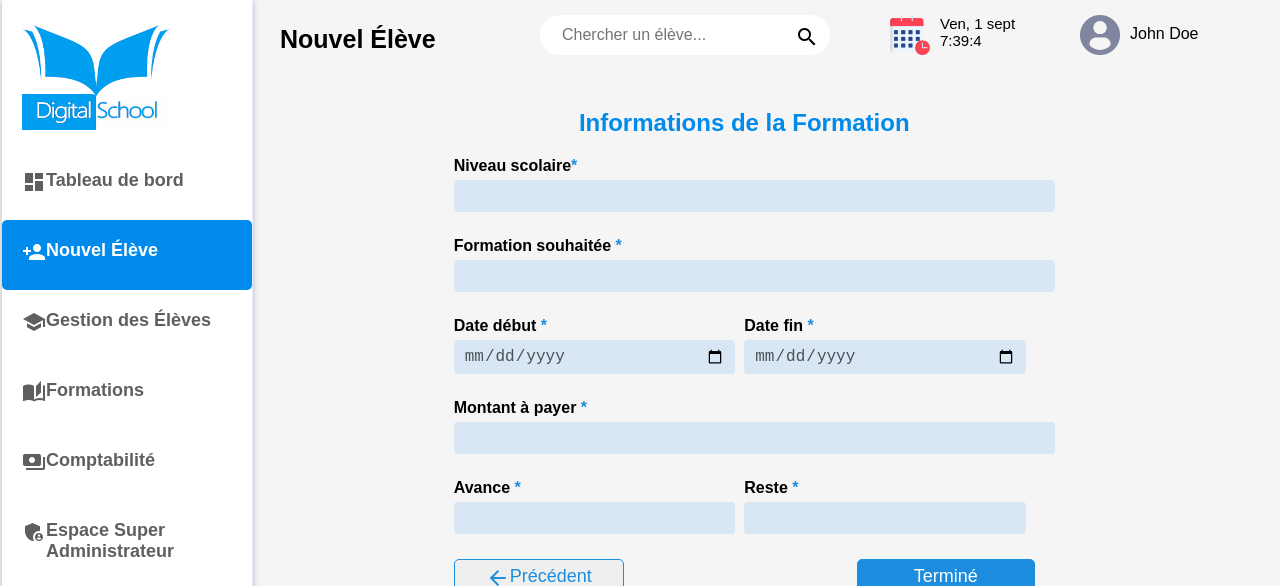
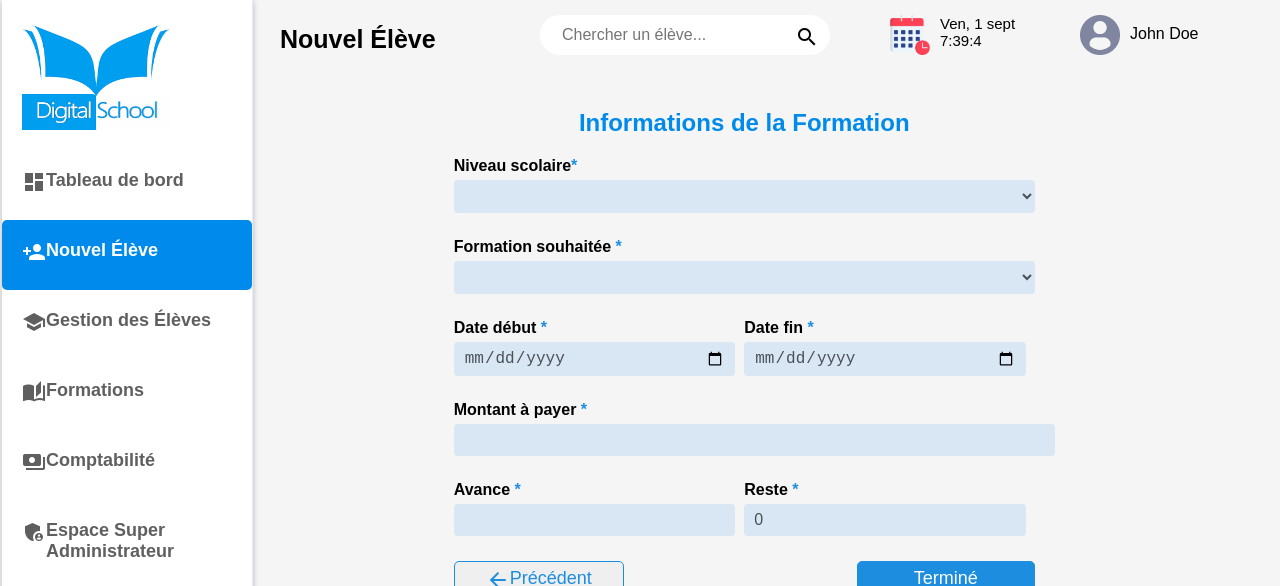
Before and after one commit to ASSAF1er/seed-digital-school, a React (Create React App) app: page /NouvelEleve/InfosFormation in a window 1280 px wide. Shown: the top 586 px of the page. Built offline with nearby package versions, Linux system fonts and the light colour scheme.

Commit message:
ajout de la fonctinnalité Nouvel élève

```diff
--- a/src/components/ListElement.jsx
+++ b/src/components/ListElement.jsx
@@ -6,7 +6,7 @@ function ListElement(props){
                 <span className={`${"material-icons"} ${"delete"}`} onClick={()=>props.handleDelete(props.id)}>delete_outline</span>
                 <span className={`${"material-icons"} ${"edit"}`}>edit</span>
             </td>
-            <td>{`${props.name.toUpperCase()}`}</td>
+            <td>{props.name.toUpperCase()}</td>
             <td>{props.surname.toUpperCase()}</td>
             <td>{props.sexe}</td>
             <td>{props.start}</td>
--- a/src/index.js
+++ b/src/index.js
@@ -13,6 +13,7 @@ import Formations from './pages/Formations';
 import Comptabilite from './pages/Comptabilite';
 import EspaceAdmin from './pages/EspaceAdmin';
 import MonProfil from './pages/MonProfil';
+import NewStudentProvider from './utils/NewStudentContext';
 
 
 const root = ReactDOM.createRoot(document.getElementById('root'));
@@ -21,15 +22,18 @@ root.render(
 
     <Router>
     <StudentListProvider>
+    <NewStudentProvider>
     <SideBar/>
       <Routes>
         <Route path='/' element={<DashBoard/>}/>
+
 
         <Route path='/NouvelEleve' >
           <Route path='/NouvelEleve/InfosPerso' element={<InfosPerso/>}/>
           <Route path='/NouvelEleve/InfosFormation' element={<InfosFormation/>}/>
           <Route path='/NouvelEleve/InfosContact' element={<InfosContact/>}/>
         </Route>
+
 
         <Route path='/gestionEleves' element={<GestionEleves/>}/>
         <Route path='/formations' element={<Formations/>}/>
@@ -39,6 +43,7 @@ root.render(
 
       </Routes>
     <App />
+    </NewStudentProvider>
     </StudentListProvider>
     </Router>
   </React.StrictMode>
--- a/src/pages/GestionEleves.jsx
+++ b/src/pages/GestionEleves.jsx
@@ -72,7 +72,7 @@ function GestionEleves(){
                 </table>
             </div>
 
-            <Link to='/InfosPerso'className="add-student-btn">
+            <Link to='/NouvelEleve/InfosPerso'className="add-student-btn">
                 <div >
                     <span class="material-icons">add_circle</span>
                 </div>
--- a/src/pages/InfosContact.jsx
+++ b/src/pages/InfosContact.jsx
@@ -1,11 +1,32 @@
 import UpperBar from "../components/upperBar"
 import '../styles/InfosPerso.css'
+import { useContext,useState } from "react"
 //import { useState } from "react"
 import { Link } from "react-router-dom"
+import { NewStudent } from "../utils/NewStudentContext"
 
 
 function InfosContact(){
    const title='Nouvel Élève'
+
+   const {newStudent, setNewStudent}=useContext(NewStudent)
+
+   const [tel1,setTel1]=useState('')
+   const [tel2,setTel2]=useState('')
+   const [email,setEmail]=useState('')
+   const [quater,setQuater]=useState('')
+
+   const handleClick=()=>{
+    setNewStudent({
+        ...newStudent,
+        tel1:tel1,
+        tel2:tel2,
+        email:email,
+        quater:quater,
+    })
+   }
+
+
 
     return(
         <div className="ajout-eleve">
@@ -17,17 +38,17 @@ function InfosContact(){
 
 
                             <label for="nom-enfant"> <span> Numéro de téléphone 1<span className="star">*</span></span>
-                            <input type="text" name="nom-enfant"  /></label><br/>
+                            <input type="text" name="nom-enfant" value={tel1} onChange={(e)=>setTel1(e.target.value)} /></label><br/>
 
                             <label for="nom-enfant">Numéro de téléphone 2 <br/>
-                            <input type="text" name="nom-enfant"  /></label><br/>
+                            <input type="text" name="nom-enfant" value={tel2} onChange={(e)=>setTel2(e.target.value)} /></label><br/>
 
 
                         <label for="nom-enfant"> <span> E-mail <span className="star">*</span></span> </label><br/>
-                        <input type="text" name="nom-enfant"  /><br/>
+                        <input type="text" name="nom-enfant" value={email} onChange={(e)=>setEmail(e.target.value)} /><br/>
 
                         <label for="nom-enfant"> <span> Quartier <span className="star">*</span></span> </label><br/>
-                        <input type="text" name="nom-enfant"  /><br/>
+                        <input type="text" name="nom-enfant" value={quater} onChange={(e)=>setQuater(e.target.value)} /><br/>
 
 
 
@@ -36,7 +57,7 @@ function InfosContact(){
                         <button className="btn-back"><Link to='/NouvelEleve/InfosPerso'>
                             <span className="material-icons">arrow_back</span>Précédent
                            </Link> </button>
-                        <button className="btn-next"><Link to='/NouvelEleve/InfosFormation'>
+                        <button className="btn-next" onClick={handleClick}><Link to='/NouvelEleve/InfosFormation'>
                             Suivant <span className="material-icons">navigate_next</span></Link>
                         </button>
                     </section>
--- a/src/pages/InfosFormation.jsx
+++ b/src/pages/InfosFormation.jsx
@@ -2,10 +2,40 @@ import UpperBar from "../components/upperBar"
 import '../styles/InfosPerso.css'
 //import { useState } from "react"
 import { Link } from "react-router-dom"
+import { useState,useContext } from "react"
+import { NewStudent } from "../utils/NewStudentContext"
+import { StudentList } from "../utils/StudentListContext"
 
 
 function InfosFormation(){
    const title='Nouvel Élève'
+
+   const {students,setStudents}=useContext(StudentList)
+   const {newStudent,setNewStudent}=useContext(NewStudent)
+
+   const [level,setLevel]=useState('')
+   const [training, setTraining]=useState('')
+   const [start,setStart]=useState('')
+   const [end,setEnd]=useState('')
+   const [amount, setAmount]=useState('')
+   const [advance, setAdvance]=useState('')
+   const [rest,setRest]=useState(amount-advance)
+
+   const handleClick=()=>{
+    setNewStudent({
+        ...newStudent,
+        level:level,
+        training:training,
+        start:start,
+        end:end,
+        amount:amount,
+        advance:advance,
+        rest:rest,
+    })
+    handleClick1()
+
+   }
+   const handleClick1=()=>{setStudents([newStudent,...students])}
 
 
     return(
@@ -17,32 +47,52 @@ function InfosFormation(){
                         <h2>Informations de la Formation</h2>
 
 
-                            <label for="nom-enfant"> <span> Niveau scolaire<span className="star">*</span></span>
-                            <input type="text" name="nom-enfant"  /></label><br/>
+                            <label for="level"> <span> Niveau scolaire<span className="star">*</span></span>
+                            <select name="level" id="level" onChange={(e)=>setLevel(e.target.value)}>
+                            <option value="" selected disabled></option>
+                                <option value="Master">CEP</option>
+                                <option value="BEPC">BEPC</option>
+                                <option value="Probatoire">Probatoire</option>
+                                <option value="Bac">Bac</option>
+                                <option value="Licence 1">Licence1</option>
+                                <option value="Licence 2">Licence 2</option>
+                                <option value="Licence 3">Licence 3</option>
+                                <option value="Master">Master</option>
+                                <option value="Autre">Autre</option>
+                            </select>
+                            </label><br/>
 
-                            <label for="nom-enfant"><span> Formation souhaitée  <span className="star">*</span></span><br/>
-                            <input type="text" name="nom-enfant"  /></label><br/>
+                            <label for="training"><span> Formation souhaitée  <span className="star">*</span></span><br/>
+                                <select name="taining" id="training" onChange={(e)=>setTraining(e.target.value)}>
+                                    <option value=""></option>
+                                    <option value="Développement web">Développement web</option>
+                                    <option value="Design Graphique">Design Graphique</option>
+                                    <option value="Marketing Digital">Marketing Digital</option>
+                                    <option value="Sécrétariat Bureautique">Sécrétariat Bureautique</option>
+                                    <option value="Développement Mobile">Développement Mobile</option>
+                                </select>
+                            </label><br/>
 
                             <div className="first-line">
 
                         <label for="nom-enfant"> <span> Date début <span className="star">*</span></span>
-                        <input type="date" name="nom-enfant"  /></label>
+                        <input type="date" name="nom-enfant" value={start} onChange={(e)=>setStart(e.target.value)} /></label>
 
                         <label for="nom-enfant"> <span> Date fin <span className="star">*</span></span>
-                        <input type="date" name="nom-enfant"  /></label>
+                        <input type="date" name="nom-enfant" value={end} onChange={(e)=>setEnd(e.target.value)} /></label>
 
                         </div>
 
                         <label for="nom-enfant"> <span> Montant à payer <span className="star">*</span></span></label><br/>
-                        <input type="text" name="nom-enfant"  /><br/>
+                        <input type="text" name="nom-enfant" value={amount} onChange={(e)=>setAmount(e.target.value)}  /><br/>
 
                         <div className="first-line">
 
                         <label for="nom-enfant"> <span> Avance <span className="star">*</span></span>
-                        <input type="text" name="nom-enfant"  /></label>
+                        <input type="text" name="nom-enfant" value={advance} onChange={(e)=>setAdvance(e.target.value)} /></label>
 
                         <label for="nom-enfant"> <span> Reste <span className="star">*</span></span>
-                        <input type="text" name="nom-enfant"  /></label>
+                        <input type="text" name="nom-enfant" value={rest} onChange={(e)=>setRest(e.target.value)} /></label>
 
                         </div>
 
@@ -52,7 +102,7 @@ function InfosFormation(){
                         <button className="btn-back"><Link to='/NouvelEleve/InfosContact'>
                             <span className="material-icons">arrow_back</span>Précédent
                            </Link> </button>
-                        <button className="btn-next"><Link>
+                        <button className="btn-next" onClick={handleClick }><Link>
                             Terminé </Link>
                         </button>
                     </section>
--- a/src/pages/InfosPerso.jsx
+++ b/src/pages/InfosPerso.jsx
@@ -1,17 +1,41 @@
 import UpperBar from "../components/upperBar"
 import '../styles/InfosPerso.css'
-import { useState } from "react"
+import { useState ,useContext} from "react"
 import { Link } from "react-router-dom"
+import { NewStudent } from "../utils/NewStudentContext"
+import { StudentList } from "../utils/StudentListContext"
 
 
 function InfosPerso(){
    const title='Nouvel Élève'
 
+   const {students}=useContext(StudentList)
+   const {newStudent,setNewStudent}=useContext(NewStudent)
+
+   const [name,setName]=useState('')
+   const [surname,setSurname]=useState('')
+   const [sexe,setSexe]=useState('')
+   const [birthDate,setBirthDate]=useState('')
+
+
    const [file, setFile]=useState()
    const handleChange= (e)=>{
        setFile(URL.createObjectURL(e.target.files[0]))
+   }
 
+   const handleClick=()=>{
+    setNewStudent(
+        {...newStudent,
+            id:students.length===0?1:students.length+1,
+            name:name,
+            surname:surname,
+            sexe:sexe,
+            birthday:birthDate,
+            photo:file,
+
+        })
    }
+
     return(
         <div className="ajout-eleve">
             <UpperBar title={title}/>
@@ -22,17 +46,23 @@ function InfosPerso(){
 
                         <div className="first-line">
                             <label for="nom-enfant"> <span>Nom <span className="star">*</span></span>
-                            <input type="text" name="nom-enfant"  /></label><br/>
+                            <input type="text" name="nom-enfant" value={name} onChange={(e)=>setName(e.target.value)} /></label><br/>
 
                             <label for="nom-enfant"> <span> Prénom <span className="star">*</span></span>
-                            <input type="text" name="nom-enfant"  /></label><br/>
+                            <input type="text" name="nom-enfant" value={surname} onChange={(e)=>setSurname(e.target.value)}  /></label><br/>
                         </div>
 
                         <label for="nom-enfant"> <span> Sexe<span className="star">*</span></span> </label><br/>
-                        <input type="text" name="nom-enfant"  /><br/>
+
+                            <select name="sexe" id="sexe" onChange={(e)=>setSexe(e.target.value)}>
+                                <option value="" disabled selected></option>
+                                <option value="F">Féminin</option>
+                                <option value="M">Masculin</option>
+                            </select>
+                            <br/>
 
                         <label for="nom-enfant"><span>Date de Naissance <span className="star">*</span></span></label><br/>
-                        <input type="date" name="nom-enfant"  /><br/>
+                        <input type="date" name="nom-enfant" value={birthDate}  onChange={(e)=>setBirthDate(e.target.value)}/><br/>
 
                         <label>Photo 4X4<br />
             <div  className={`${'img-previewer'} `}>
@@ -43,7 +73,7 @@ function InfosPerso(){
                     </form>
                     <section className="buttons">
 
-                        <button className="btn-next"><Link to='/NouvelEleve/InfosContact'>
+                        <button className="btn-next" onClick={handleClick}><Link to='/NouvelEleve/InfosContact'>
                             Suivant <span className="material-icons">navigate_next</span>
                         </Link></button>
                     </section>
--- a/src/styles/InfosPerso.css
+++ b/src/styles/InfosPerso.css
@@ -19,7 +19,7 @@
 
 
 
-.form-container input{
+.form-container input,select{
     margin: 5px 0px 25px 0;
     padding: 7px 10px;
     font-size: 16px;
@@ -30,8 +30,13 @@
     background-color: rgb(217, 231, 244) ;
 }
 
-.form-container input:focus{
+.form-container input:focus,select:focus{
     outline: 2px solid #7f91c5;
+}
+.form-container select[selected]{
+
+    background-color: blue;
+
 }
 
 .form-container label{
--- /dev/null
+++ b/src/utils/NewStudentContext.jsx
@@ -0,0 +1,13 @@
+import { useState,createContext } from "react";
+
+export const NewStudent =createContext()
+
+function NewStudentProvider({children}){
+    const[newStudent, setNewStudent]=useState({})
+    return(
+        <NewStudent.Provider value={{newStudent, setNewStudent}}>
+            {children}
+        </NewStudent.Provider>
+    )
+}
+export default NewStudentProvider
```
